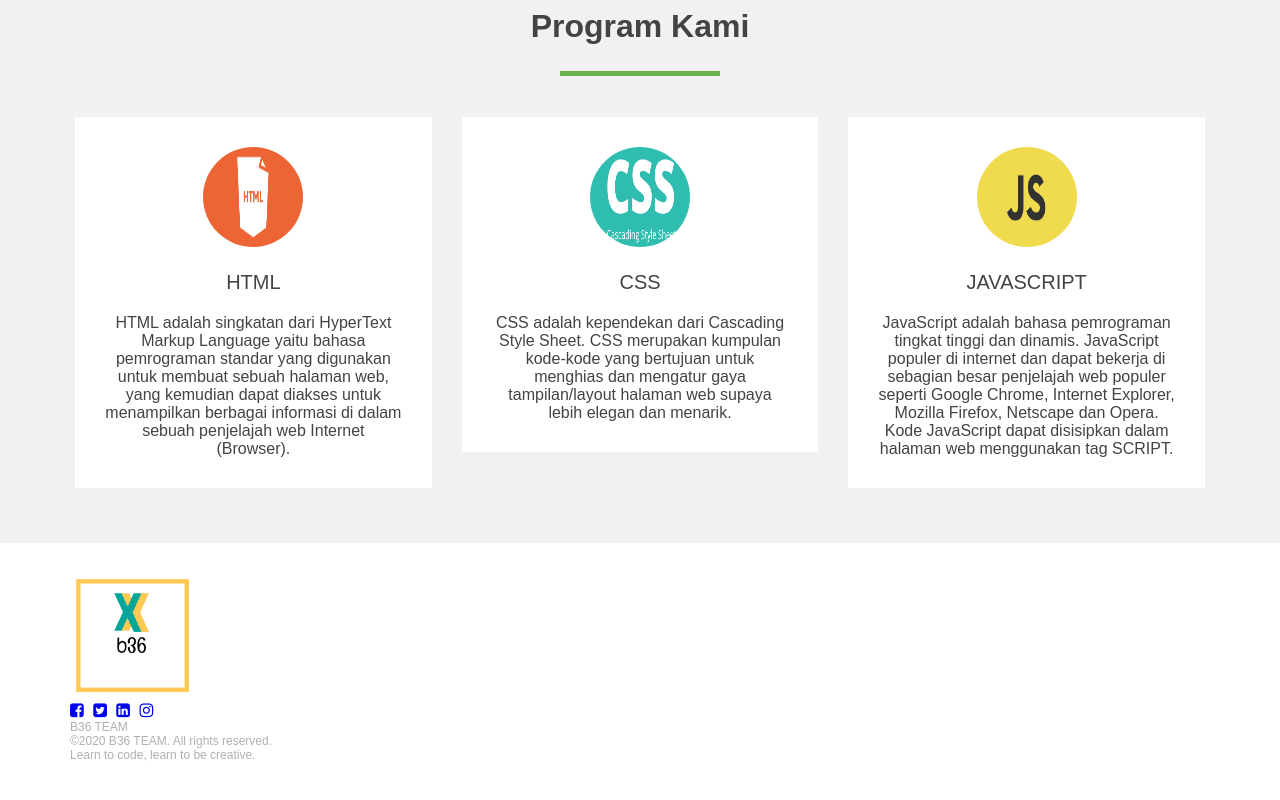
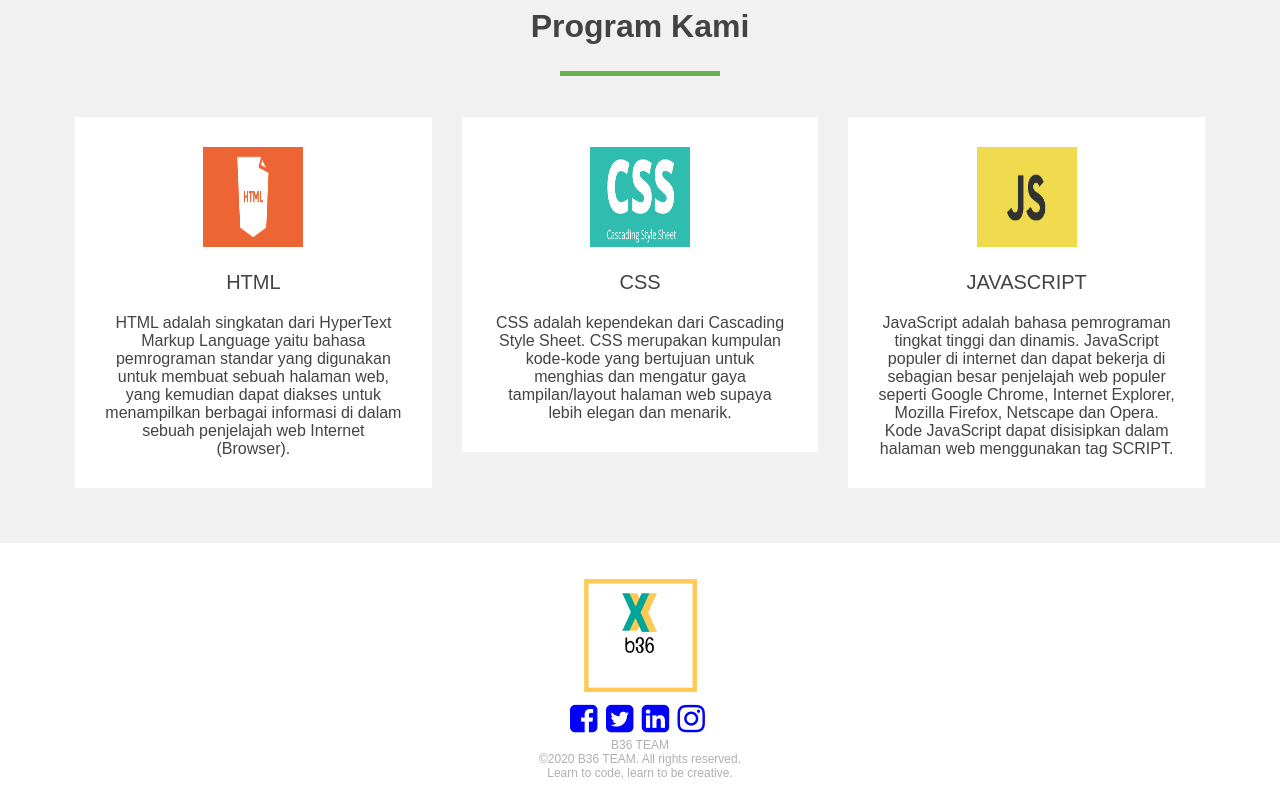
Before and after one commit to b36-dts-progate/tugas1_dts, a plain HTML site: page index.html in a window 1280 px wide. Shown: the part 1406-2206 px from the top of the page. Drawn offline with Linux system fonts and the light colour scheme.

Commit message:
Tinggal Header

```diff
--- a/index.html
+++ b/index.html
@@ -19,7 +19,6 @@
         <div class="header-right">
           <a href="#team">Tim Kami</a>
           <a href="#program">Program Kami</a>
-          <a href="#">Log in</a>
         </div>
       </div>
     </header>
@@ -160,13 +159,12 @@
 
     <footer>
       <div class="container">
-        <img src="logo.png">
-        <div class="footer-list">
+        <p><img src="logo.png"><br/>
             <a href="#"><span class="fa fa-facebook-square" aria-hidden="true" ></span></a>
             <a href="#"><span class="fa fa-twitter-square" aria-hidden="true"></span></a>
             <a href="#"><span class="fa fa-linkedin-square" aria-hidden="true"></span></a>
             <a href="#"><span class="fa fa-instagram" aria-hidden="true"></span></a>
-          </div>
+        </p>
           <p>B36 TEAM</p>
             <p>©2020 B36 TEAM. All rights reserved.</p>
         <p>Learn to code, learn to be creative.</p>
--- a/stylesheet.css
+++ b/stylesheet.css
@@ -365,7 +365,6 @@ header {
   .testimonial img{
     width: 100px;
     height: 100px;
-    border-radius: 100%;
   }
   .name{
     font-size: 20px;
@@ -401,6 +400,12 @@ footer img {
 footer p {
   color: #b3aeb5;
   font-size: 12px;
+  text-align: center;
+}
+
+footer p a{
+    color:blue;
+    font-size: 32px;
 }
 
 footer {
```
